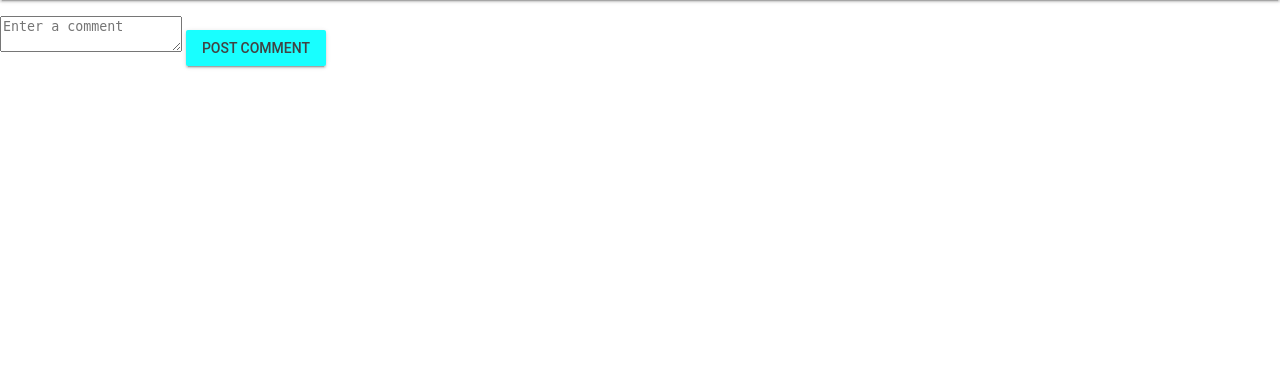
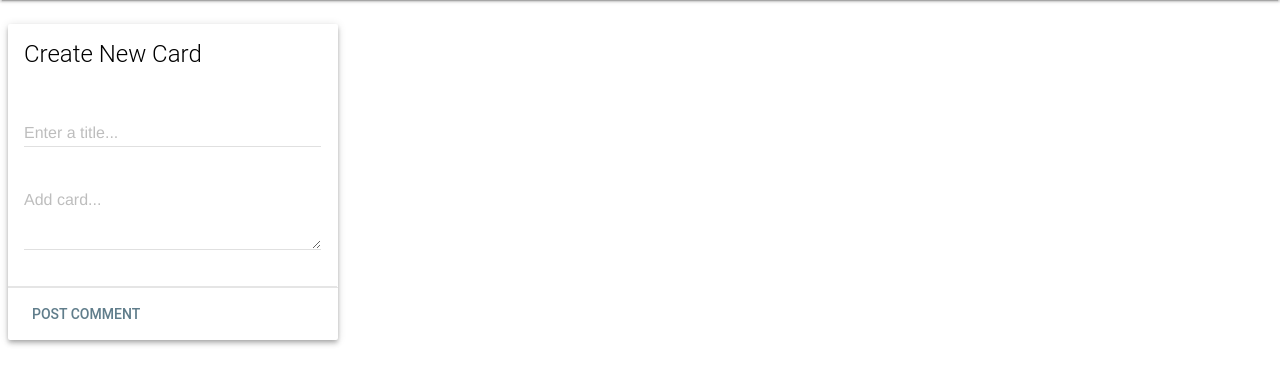
Before and after one commit to JwolffTeach/DWCC, a Flask app: page / in a window 1280 px wide. Shown: the part 64-449 px from the top of the page. Run offline with Flask 2, Linux system fonts and the light colour scheme; data that the repository does not hold is empty; some libraries are stand-ins or nearby versions.

Commit message:
Got submission to work with material card.

```diff
--- a/flask_app.py
+++ b/flask_app.py
@@ -30,6 +30,7 @@ class Comment(db.Model):
     __tablename__ = "comments"
 
     id = db.Column(db.Integer, primary_key=True)
+    title = db.Column(db.String(4096))
     content = db.Column(db.String(4096))
 
 @app.route("/", methods=["GET", "POST"])
@@ -37,7 +38,7 @@ def index():
     if request.method == "GET":
         return render_template("main_page.html", comments=Comment.query.all())
 
-    comment = Comment(content=request.form["contents"])
+    comment = Comment(title=request.form["title"], content=request.form["contents"])
     db.session.add(comment)
     db.session.commit()
     return redirect(url_for('index'))
--- a/templates/main_page.html
+++ b/templates/main_page.html
@@ -36,10 +36,12 @@
             <main class="mdl-layout__content">
                 <div class="mdl-grid">
                     {% for comment in comments %}
-                        <div class="mdl-cell mdl-cell--4-col">
+                        <div class="mdl-cell mdl-cell--3-col">
                             <div class="mdl-card mdl-shadow--4dp">
                                 <div class="mdl-card__title mdl-card--border">
-                                    <h1 class="mdl-card__title-text">TITLE</h1>
+                                    <h1 class="mdl-card__title-text">
+                                    {{ comment.title }}
+                                    </h1>
                                 </div>
                                 <div class="mdl-card__supporting-text">
                                     {{ comment.content }}
@@ -48,11 +50,26 @@
                         </div>
                     {% endfor %}
                 </div>
-
-                <div class="row">
+                <div class="mdl-grid">
                     <form action="." method="POST">
-                        <textarea class="form-control" name="contents" placeholder="Enter a comment"></textarea>
-                        <input type="submit" class="mdl-button mdl-js-button mdl-button--raised mdl-js-ripple-effect mdl-button--accent" value="Post comment">
+                        <div class="mdl-card mdl-shadow--4dp">
+                            <div class="mdl-card__title">
+                              <h2 class="mdl-card__title-text mdl-card--border">Create New Card</h2>
+                            </div>
+                            <div class="mdl-card__supporting-text mdl-card--border">
+                                <div class="mdl-textfield mdl-js-textfield">
+                                    <input class="mdl-textfield__input" type="text" name="title" id="cardtitle">
+                                    <label class="mdl-textfield__label" for="cardtitle">Enter a title...</label>
+                                </div>
+                                <div class="mdl-textfield mdl-js-textfield">
+                                    <textarea class="mdl-textfield__input" name="contents" type="text" rows= "3"></textarea>
+                                    <label class="mdl-textfield__label" for="sample5">Add card...</label>
+                                </div>
+                            </div>
+                            <div class="mdl-card__actions mdl-card--border">
+                                <button class="mdl-button mdl-button--colored mdl-js-button mdl-js-ripple-effect">Post comment</button>
+                            </div>
+                        </div>
                     </form>
                 </div>
             </main>
```
